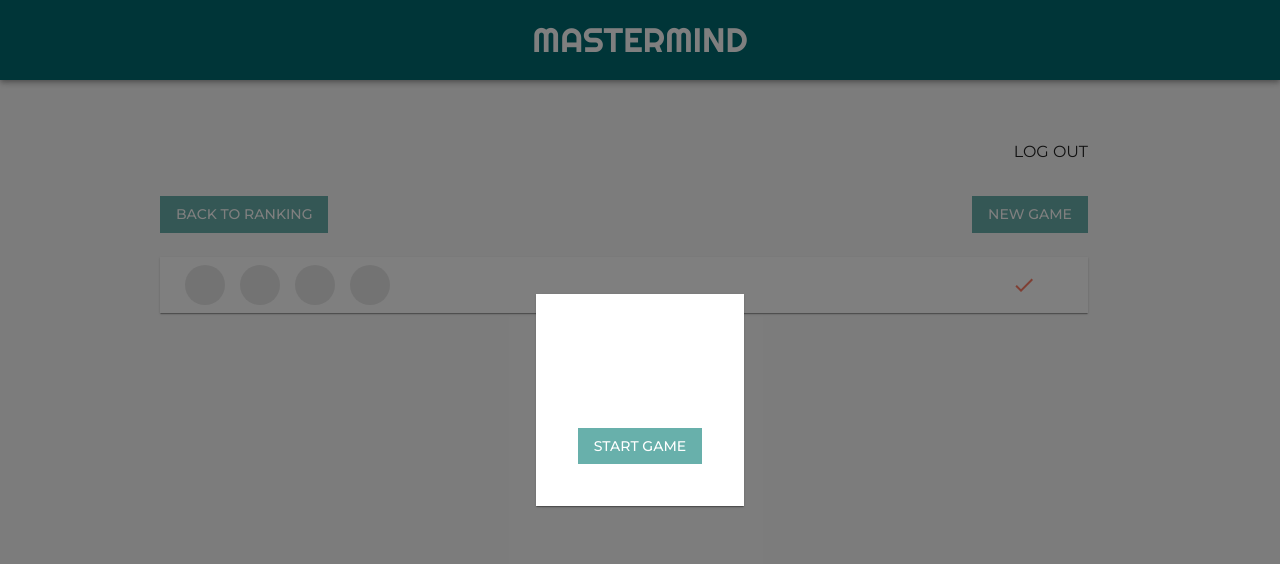
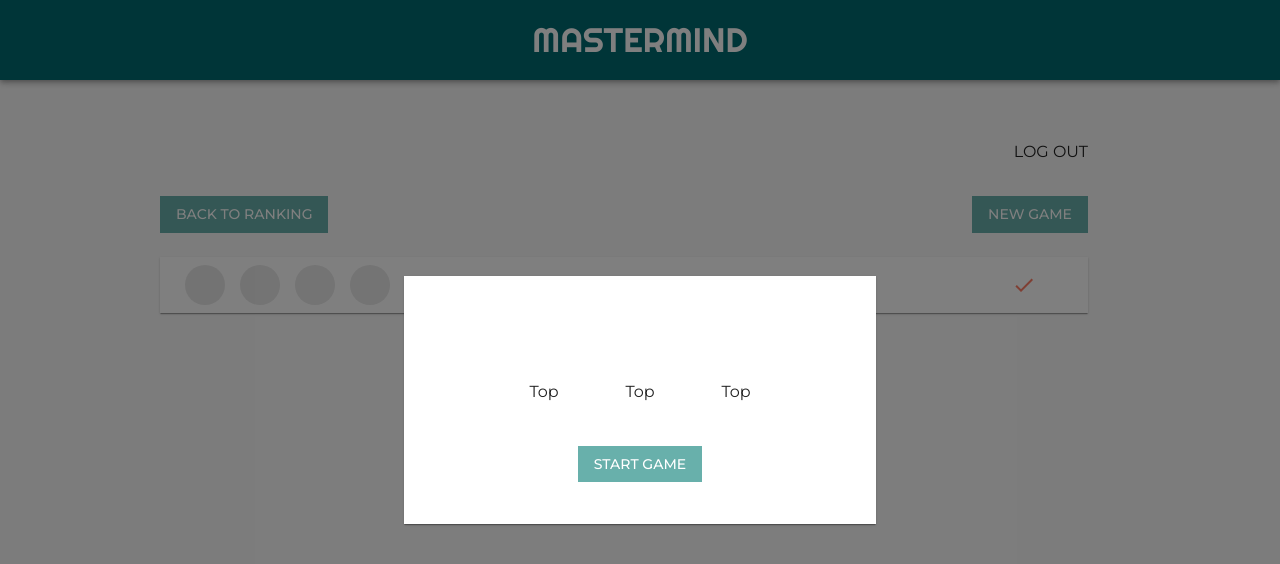
Before and after one commit to SalomeTreichler/mastermind, a React (Create React App) app: page /game in a window 1280 px wide. Both pictures are taken after a click on the button "NEW GAME". Shown: the top 564 px of the page. Built offline with nearby package versions, Linux system fonts and the light colour scheme.

Commit message:
working on radio buttons

```diff
--- a/src/components/molecules/GameDialog.js
+++ b/src/components/molecules/GameDialog.js
@@ -6,10 +6,8 @@ import { Grid } from "@material-ui/core";
 import { makeStyles } from "@material-ui/core/styles";
 import Radio from "@material-ui/core/Button";
 import RadioGroup from "@material-ui/core/RadioGroup";
-import RadioButton from "../atoms/RadioButton";
 import FormControl from "@material-ui/core/FormControl";
 import FormControlLabel from "@material-ui/core/FormControlLabel";
-import { Formik, Field, Form } from "formik";
 
 const useStyles = makeStyles(() => ({
   box: {
@@ -65,7 +63,34 @@ const DialogContent = (props) => {
           justify="center"
           alignItems="center"
         >
-          {props.children}
+          <FormControl component="fieldset">
+            <RadioGroup
+              row
+              aria-label="position"
+              name="position"
+              value={value}
+              onChange={handleChange}
+            >
+              <FormControlLabel
+                value="top"
+                control={<Radio />}
+                label="Top"
+                labelPlacement="bottom"
+              />
+              <FormControlLabel
+                value="top2"
+                control={<Radio />}
+                label="Top"
+                labelPlacement="bottom"
+              />
+              <FormControlLabel
+                value="top3"
+                control={<Radio />}
+                label="Top"
+                labelPlacement="bottom"
+              />
+            </RadioGroup>
+          </FormControl>
         </Grid>
         <Grid
           container
@@ -75,7 +100,6 @@ const DialogContent = (props) => {
           alignItems="center"
         >
           <CustomButton
-            type="submit"
             text="Start Game"
             onClick={() => {
               handleClose();
```
